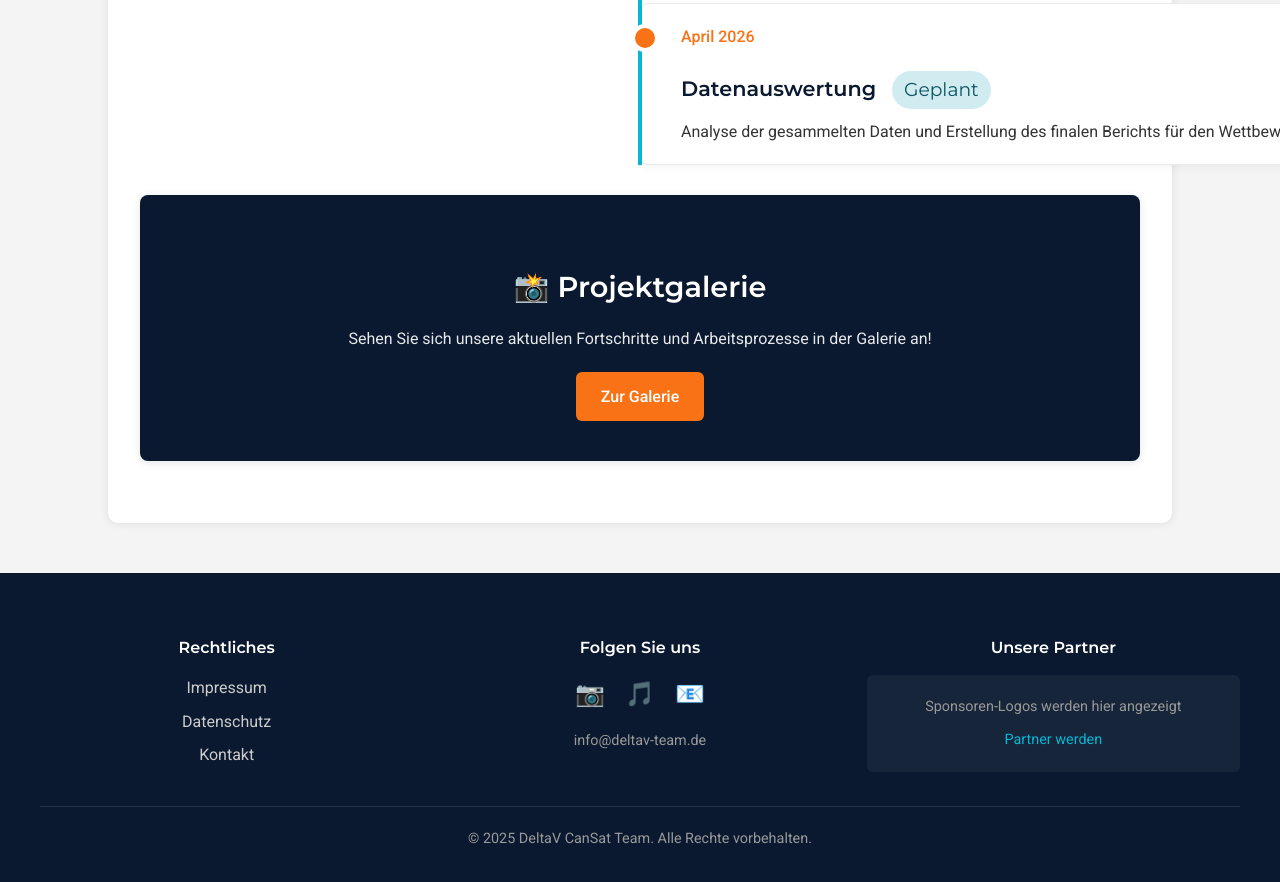
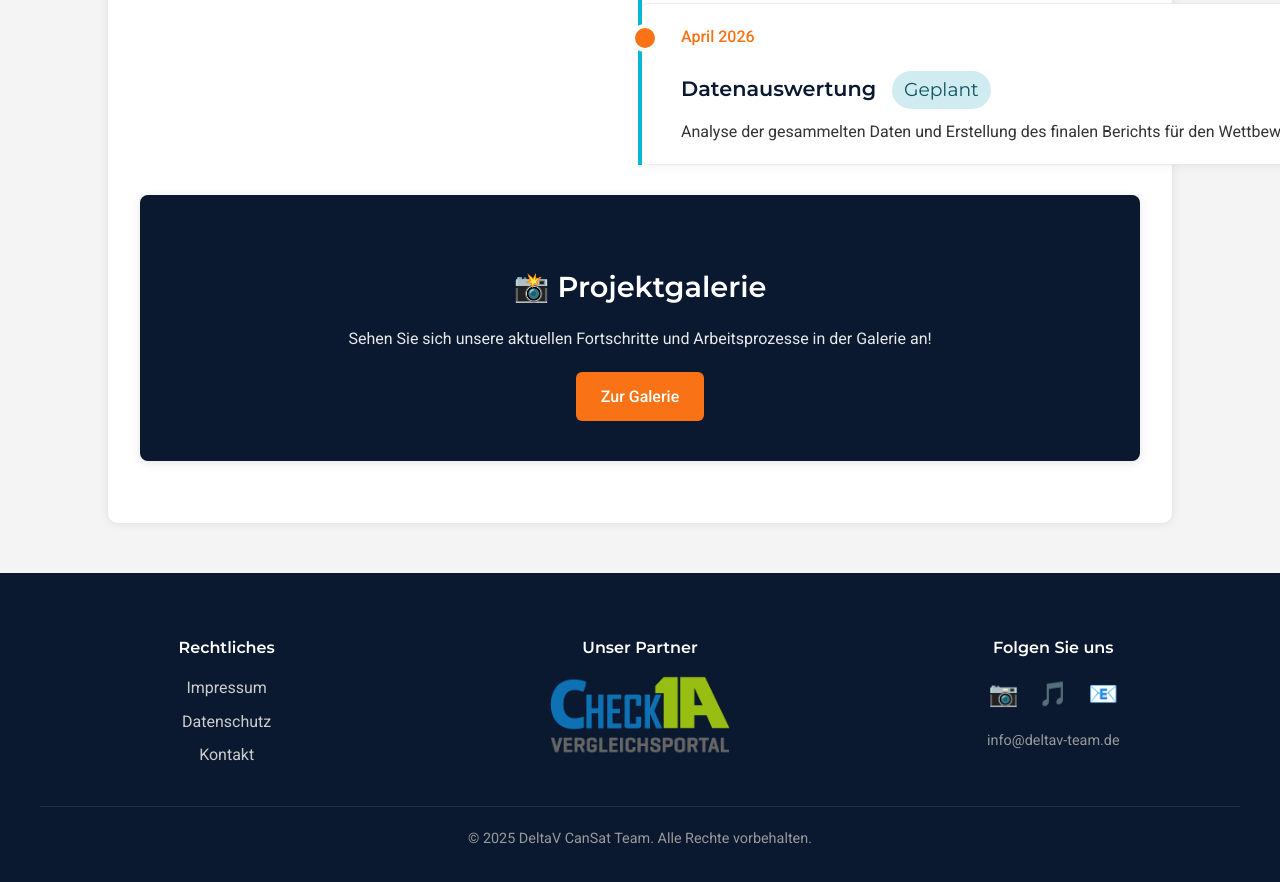
Before and after one commit to Max-Radke/Cansat, a plain HTML site: page progress.html in a window 1280 px wide. Shown: the part 2082-2964 px from the top of the page. Drawn offline with Linux system fonts and the light colour scheme.

Commit message:
Update progress.html

```diff
--- a/progress.html
+++ b/progress.html
@@ -325,7 +325,15 @@
         </ul>
       </div>
 
-      <!-- Mitte: Social Media -->
+      <!-- Mitte: Sponsoren -->
+      <div style="text-align: center;">
+        <h4 style="color: white; margin-bottom: 15px; font-family: 'Montserrat', sans-serif;">Unser Partner</h4>
+        <a href="https://www.check1avergleichsportal.de/" target="_blank">
+          <img src="images/check1a-logo.png" alt="Check1A GmbH Logo" style="max-width: 180px; height: auto;">
+        </a>
+      </div>
+
+      <!-- Rechts: Social Media -->
       <div style="text-align: center;">
         <h4 style="color: white; margin-bottom: 15px; font-family: 'Montserrat', sans-serif;">Folgen Sie uns</h4>
         <div style="display: flex; justify-content: center; gap: 20px; margin-bottom: 15px;">
@@ -334,15 +342,6 @@
           <a href="mailto:info@deltav-team.de" style="color: #cccccc; text-decoration: none; font-size: 1.5em; transition: all 0.3s ease;" title="E-Mail">📧</a>
         </div>
         <p style="margin: 0; font-size: 0.9em; color: #999;">info@deltav-team.de</p>
-      </div>
-
-      <!-- Rechts: Sponsoren -->
-      <div>
-        <h4 style="color: white; margin-bottom: 15px; font-family: 'Montserrat', sans-serif;">Unsere Partner</h4>
-        <div style="background: rgba(255,255,255,0.05); padding: 20px; border-radius: 6px; text-align: center;">
-          <p style="margin: 0; color: #999; font-size: 0.9em;">Sponsoren-Logos werden hier angezeigt</p>
-          <a href="sponsors.html" style="color: #06b6d4; text-decoration: none; font-size: 0.9em; margin-top: 10px; display: inline-block;">Partner werden</a>
-        </div>
       </div>
     </div>
 
```
